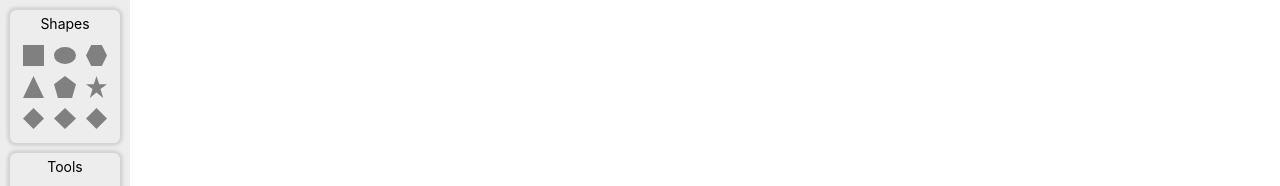
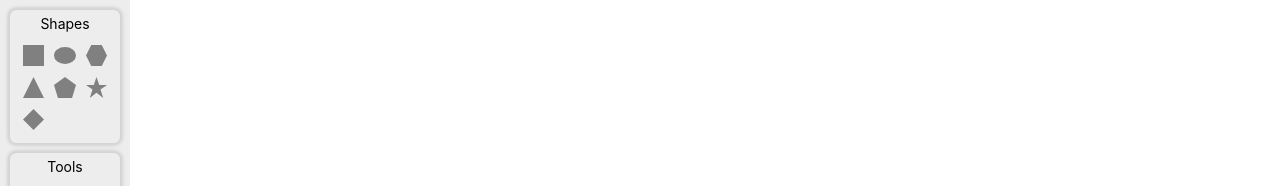
Before and after one commit to Jhonyx00/React-Paint-App, a React (Create React App) app: page / in a window 1280 px wide. Shown: the top 186 px of the page. Built offline with nearby package versions, Linux system fonts and the light colour scheme.

Commit message:
add rhombus drawing function

```diff
--- a/src/App.tsx
+++ b/src/App.tsx
@@ -165,24 +165,6 @@ const App = () => {
       name: "Rhombus",
       icon: rhombus,
     },
-    {
-      toolGroupID: 1,
-      toolId: 8,
-      name: "Rhombus",
-      icon: rhombus,
-    },
-    {
-      toolGroupID: 1,
-      toolId: 9,
-      name: "Rhombus",
-      icon: rhombus,
-    },
-    {
-      toolGroupID: 1,
-      toolId: 10,
-      name: "Rhombus",
-      icon: rhombus,
-    },
   ];
 
   return (
--- a/src/components/canvas.tsx
+++ b/src/components/canvas.tsx
@@ -173,6 +173,11 @@ const Canvas = ({
       case "Star":
         drawStar();
         break;
+
+      case "Rhombus":
+        drawRhombus();
+        break;
+
       default:
         break;
     }
@@ -322,6 +327,27 @@ const Canvas = ({
     }
   };
 
+  const drawRhombus = () => {
+    const { width, height, top, left } = shapeContainer;
+    if (ctx) {
+      const polygonCoords: Point[] = [
+        { x: left + width * 0.5, y: top },
+        { x: left, y: top + height * 0.5 },
+        { x: left + width * 0.5, y: top + height },
+        { x: left + width, y: top + height * 0.5 },
+      ];
+
+      ctx.beginPath();
+      ctx.moveTo(polygonCoords[0].x, polygonCoords[0].y);
+
+      for (let i = 0; i < polygonCoords.length; i++) {
+        ctx.lineTo(polygonCoords[i].x, polygonCoords[i].y);
+      }
+      ctx.closePath();
+      ctx.fill();
+    }
+  };
+
   const setPath = (id: number) => {
     const path = new Path2D(shapes[id - 1].path);
 
```
